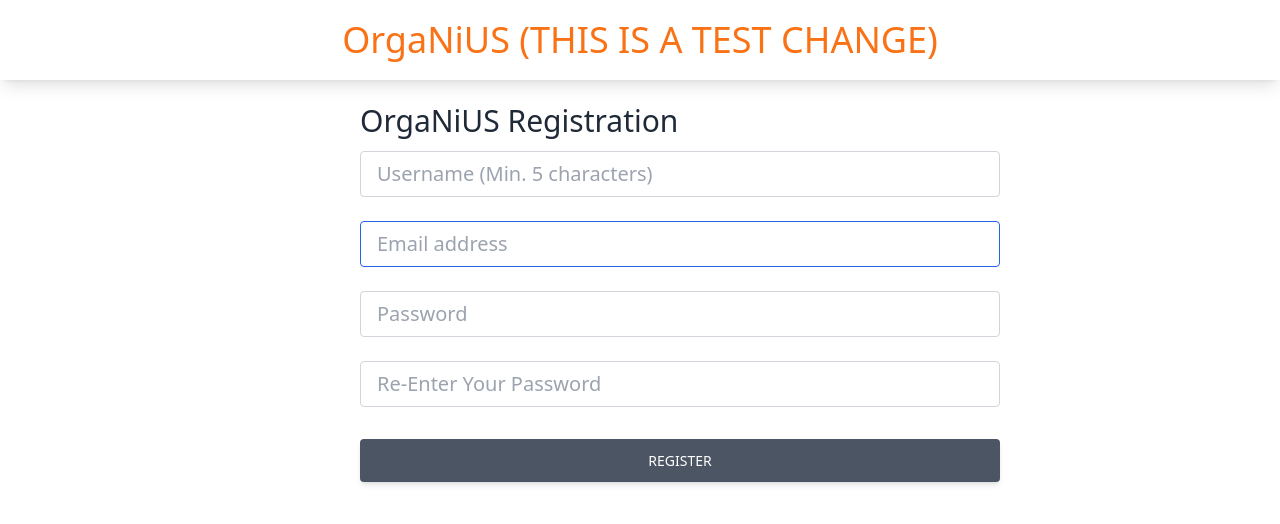
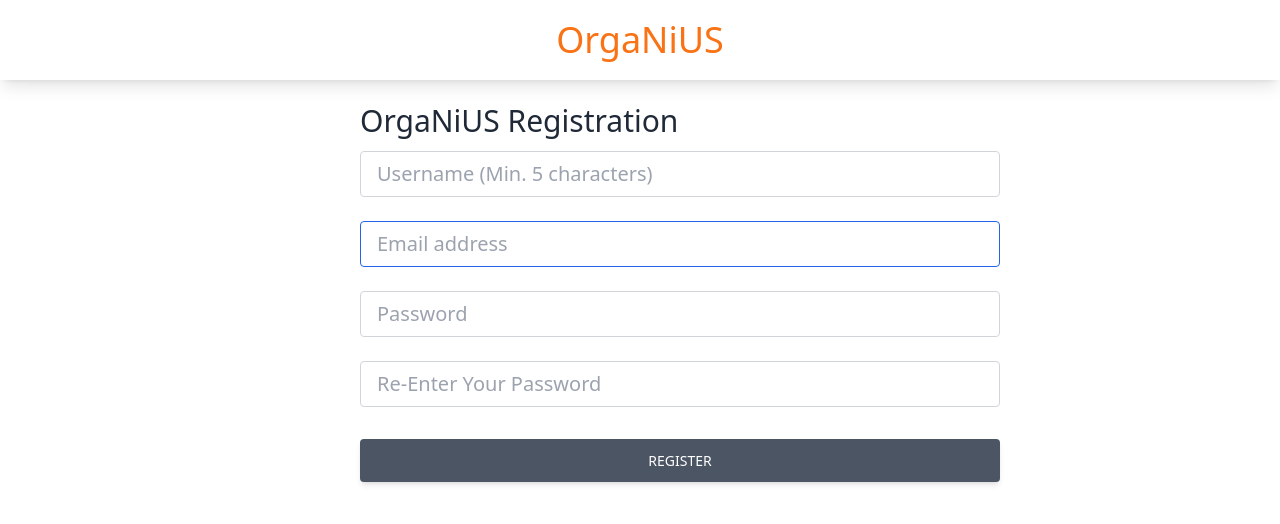
Before and after one commit to OrgaNiUS/OrgaNiUS, a React (Create React App) app in the folder client/: page /registration in a window 1280 px wide. Shown: the top 524 px of the page. Built offline with nearby package versions, Linux system fonts and the light colour scheme; no server answers.

Commit message:
reverted test change

```diff
--- a/client/src/pages/Registration.tsx
+++ b/client/src/pages/Registration.tsx
@@ -114,7 +114,7 @@ const Registration = (): JSX.Element => {
                             to="/"
                             className="relative flex items-center justify-start content-start h-auto w-auto mt-2 mb-2 mx-auto text-4xl text-orange-500 antialiased hover:text-orange-600"
                         >
-                            OrgaNiUS (THIS IS A TEST CHANGE)
+                            OrgaNiUS
                         </Link>
                     </div>
 
```
